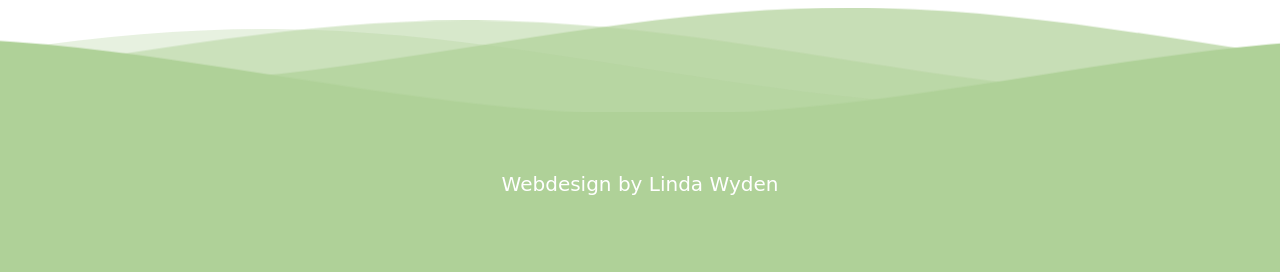
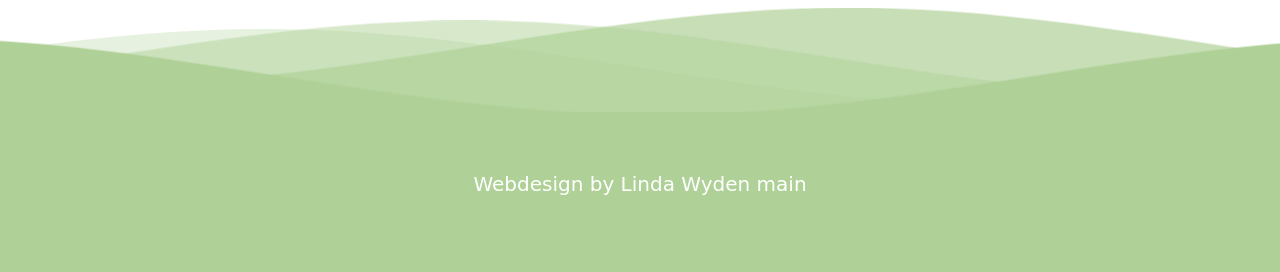
Before and after one commit to LoraFinnley/kratzer.ch, a Node server app: page / in a window 1280 px wide. Shown: the part 1541-1813 px from the top of the page. Run offline with Node 20, Linux system fonts and the light colour scheme; some web fonts are replaced.

Commit message:
test branch

```diff
--- a/views/partials/footer.ejs
+++ b/views/partials/footer.ejs
@@ -16,7 +16,7 @@
   </div>
   <!--Waves end-->
   <div class="content flex">
-    <p class="footer_text">Webdesign by Linda Wyden</p>
+    <p class="footer_text">Webdesign by Linda Wyden main</p>
   </div>
 
 </footer>
```
